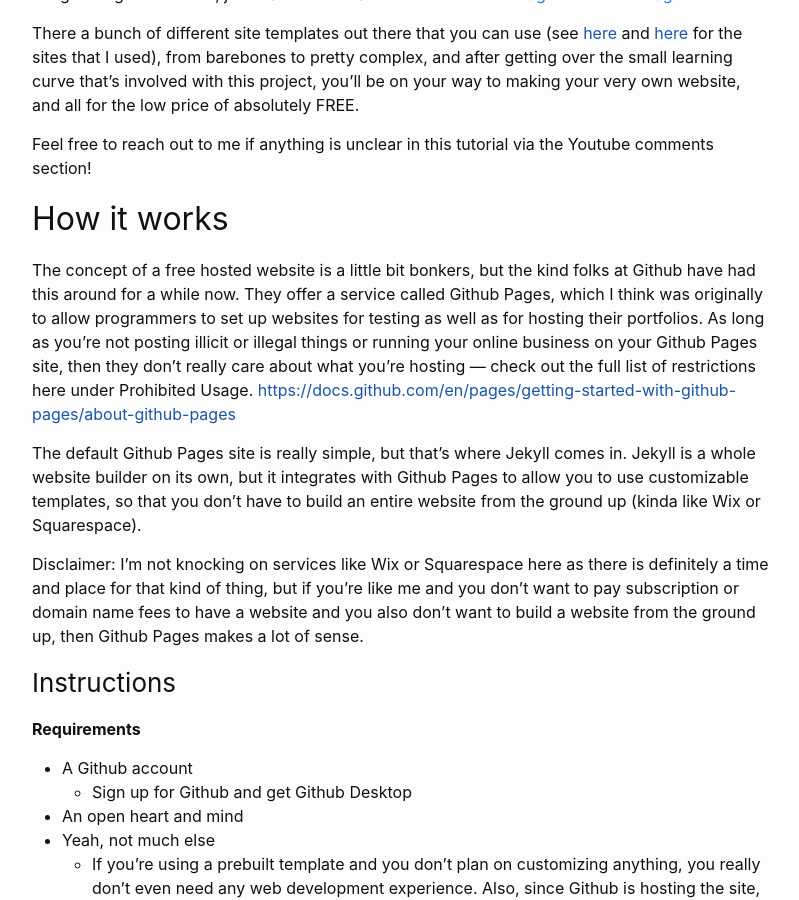
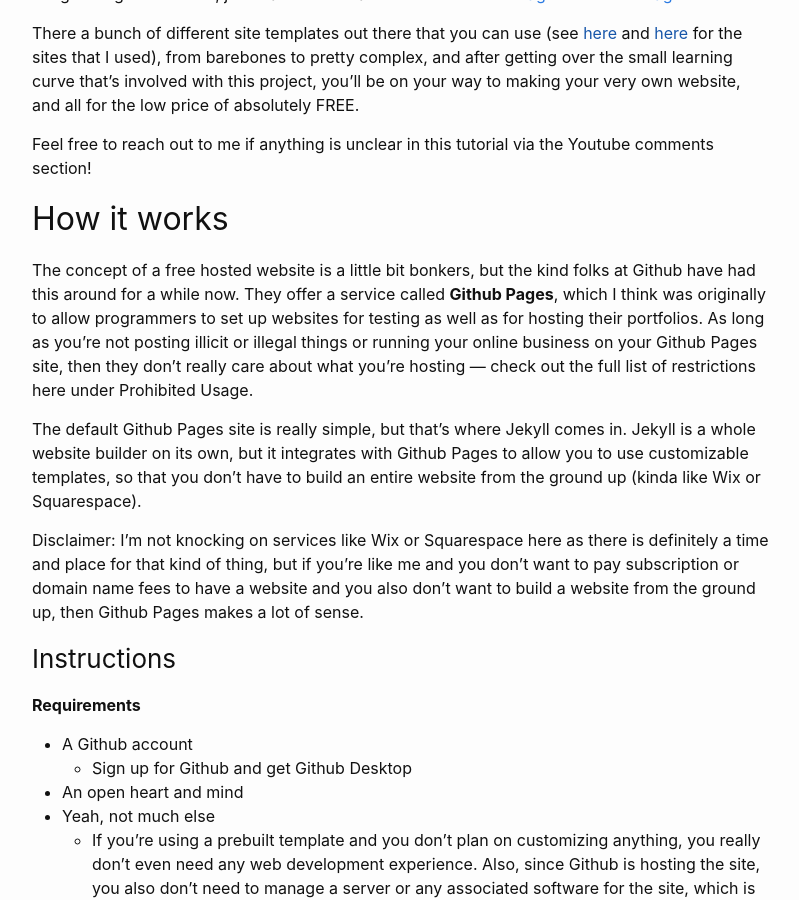
Before and after one commit to codingwatermelon/codingwatermelon.github.io, a Jekyll site: the page built from _posts/2022-02-26-how-to-make-a-free-website.md, in a window 1280 px wide and 900 px high, scrolled down 810 px. Shown: the whole window, without its empty margins (238-1037 px from the left). Built offline with Jekyll 4.4.1, drawn with Linux system fonts in a browser that asks for light colours.

Commit message:
Update 2022-02-26-how-to-make-a-free-website.md

````diff
--- a/_posts/2022-02-26-how-to-make-a-free-website.md
+++ b/_posts/2022-02-26-how-to-make-a-free-website.md
@@ -33,8 +33,7 @@ There a bunch of different site templates out there that you can use (see [here]
 Feel free to reach out to me if anything is unclear in this tutorial via the Youtube comments section!
 
 ## How it works
-
-The concept of a free hosted website is a little bit bonkers, but the kind folks at Github have had this around for a while now. They offer a service called Github Pages, which I think was originally to allow programmers to set up websites for testing as well as for hosting their portfolios. As long as you’re not posting illicit or illegal things or running your online business on your Github Pages site, then they don’t really care about what you’re hosting  — check out the full list of restrictions here under Prohibited Usage. [https://docs.github.com/en/pages/getting-started-with-github-pages/about-github-pages]()
+The concept of a free hosted website is a little bit bonkers, but the kind folks at Github have had this around for a while now. They offer a service called **Github Pages**, which I think was originally to allow programmers to set up websites for testing as well as for hosting their portfolios. As long as you’re not posting illicit or illegal things or running your online business on your Github Pages site, then they don’t really care about what you’re hosting  — check out the full list of restrictions here under Prohibited Usage.
 
 The default Github Pages site is really simple, but that’s where Jekyll comes in. Jekyll is a whole website builder on its own, but it integrates with Github Pages to allow you to use customizable templates, so that you don’t have to build an entire website from the ground up (kinda like Wix or Squarespace).
 
@@ -43,7 +42,6 @@ Disclaimer: I’m not knocking on services like Wix or Squarespace here as there
 ### Instructions
 
 **Requirements**
-
 - A Github account
     - Sign up for Github and get Github Desktop
 - An open heart and mind
@@ -51,7 +49,6 @@ Disclaimer: I’m not knocking on services like Wix or Squarespace here as there
     - If you’re using a prebuilt template and you don’t plan on customizing anything, you really don’t even need any web development experience. Also, since Github is hosting the site, you also don’t need to manage a server or any associated software for the site, which is amazing.
 
 **Tutorial**
-
 1. Install Jekyll
 Sources:
 - GitHub Pages docs:
@@ -92,61 +88,34 @@ Sources:
 
     bundle install
     ```
-    After that’s done, edit the `_config.yml` and add some of your info. This file contains some of the front facing site configurations.
-
-    You’re going to need to set up an authorization token to push your site up to Github, which you can read more about why this is necessary at this blog post [https://github.blog/2020-12-15-token-authentication-requirements-for-git-operations/](https://github.blog/2020-12-15-token-authentication-requirements-for-git-operations/). It basically is a way to authenticate yourself as the owner or authorized editor of your project without having to use your password. To do this, follow these steps (TODO). Save this for later in a text file, but don’t worry if you lose it because you can generate a new one using the same steps.
-
-    Now, push your edits up to Github using these commands
-
-    `git add .`
-
-    `git commit -m ""`, where -m refers to the message or comment to be associated with your edit
-
-    `git push -u origin master` (in this case, I specify the master branch, but you could change this to be a different branch if you wanted to host your site elsewhere in the repository. Read more about that here ("[Configuring a publishing source for your GitHub Pages site](https://docs.github.com/en/articles/configuring-a-publishing-source-for-your-github-pages-site#choosing-a-publishing-source)")
-
-    In the last command, you have to use that authorization token we generated earlier as it won’t let you use your regular Github password. Just paste that into the terminal using right click to paste, then you’re good to go.
-
-    You may have to wait up to 10 minutes for the site to be published, but it’ll eventually get there and you’ll have your brand-spanking new website there just waiting to be customized further.
+    - After that’s done, edit the `_config.yml` and add some of your info. This file contains some of the front facing site configurations.
+    - You’re going to need to set up an authorization token to push your site up to Github, which you can read more about why this is necessary at this blog post [https://github.blog/2020-12-15-token-authentication-requirements-for-git-operations/](https://github.blog/2020-12-15-token-authentication-requirements-for-git-operations/). It basically is a way to authenticate yourself as the owner or authorized editor of your project without having to use your password. To do this, follow these steps (TODO). Save this for later in a text file, but don’t worry if you lose it because you can generate a new one using the same steps.
+    - Now, push your edits up to Github using these commands
+        - `git add .`
+        - `git commit -m ""`, where -m refers to the message or comment to be associated with your edit
+        - `git push -u origin master` (in this case, I specify the master branch, but you could change this to be a different branch if you wanted to host your site elsewhere in the repository. Read more about that here ("[Configuring a publishing source for your GitHub Pages site](https://docs.github.com/en/articles/configuring-a-publishing-source-for-your-github-pages-site#choosing-a-publishing-source)")
+    - In the last command, you have to use that authorization token we generated earlier as it won’t let you use your regular Github password. Just paste that into the terminal using right click to paste, then you’re good to go.
+    - You may have to wait up to 10 minutes for the site to be published, but it’ll eventually get there and you’ll have your brand-spanking new website there just waiting to be customized further.
 
 2. Customize site
-
-    Some of you may want to stop here, because this is pretty much the way I’ve kept my blog aside from removing some unnecessary buttons and text. I’ll share some of my configurations with you here (TODO) if you want to replicate my nice clean blog. Also, this default theme is called Minimal Mistakes and you can find more about customizing it here: [https://mmistakes.github.io/minimal-mistakes/docs/quick-start-guide/](https://mmistakes.github.io/minimal-mistakes/docs/quick-start-guide/)
-
-    If you want to continue further (video game continue screen here) and make a site like this (end product with picture gallery), then stay tuned. Otherwise, check out how to make posts on my blog (TODO).
-
-    To make this artist portfolio site, I started with a base template provided by this site ([https://jekyllthemes.io/github-pages-themes](https://jekyllthemes.io/github-pages-themes)). There are some really cool looking templates, so if you’re willing to spend some bucks on a better base template, then this is a good site to start with. I’m not willing to spend bucks, so I started with the Gridster template that they provide [https://jekyllthemes.io/theme/gridster-jekyll-theme](https://jekyllthemes.io/theme/gridster-jekyll-theme) (https://github.com/DigitalMindCH/gridster-jekyll-theme).
-
-    All you have to do is clone the repository, then copy paste the contents into your own repository.
-
-    Then, the harder part is that you have to figure out how to customize it. With any of these templated sites, you have to figure out how it’s structured. Luckily, there’s documentation. Oh wait. There isn’t. Thank goodness somebody uploaded a copy of the original documentation , because it would’ve made this a lot harder to figure out even though it was still relatively difficult — I’ll blame that on my lack of web development skills.
-
-    The main things I had to do was to figure out (list format) how SVGs work and replace the default logo, figure out how how to remove text from the posts, and change around some of the site functionality. You might argue that it would’ve been easier to start this whole thing from scratch, but it’s far too late for that.
-
-    So, on to task 1 — creating my own SVG. I have a PNG and need to convert it to vector graphics (which, by the way, are super cool). Here are some videos and articles that I used to help me with that ([http://web.simmons.edu/~grovesd/comm328/modules/svg/creating-svgs](http://web.simmons.edu/~grovesd/comm328/modules/svg/creating-svgs), [https://www.youtube.com/watch?v=Ih0lhVLseu4](https://www.youtube.com/watch?v=Ih0lhVLseu4&list=LL&index=6)).
-
-    Positioning the SVG was hard because with the initial default settings, it was cutting off my logo. I had to play around with the sizing of it using this article ([https://css-tricks.com/scale-svg/](https://css-tricks.com/scale-svg/)), and you can actually use Inspect Element to make changes to it on the client side without having to upload it to Github and waiting for the changes to go through. I found that scaling my numbers up by 2/3s and positioning it accordingly made it perfect.
-
-    Then, I wanted to animate it, so it would do something when you hover over it. It turns out you have to edit the actual css parts of the site rather than through the usual templated parts — I’m assuming this is because when the site is built, code is not rendered the same in Github Pages as it would be if it were built like it was supposed to (more info on this). It’s a little bit harder to navigate this file since it has everything on one line, but it can be “beautified” using my text editor Atom (TODO).
-
-    Now the text shows up and when you hover over the SVG, which is a nice little touch.
-
-    Task 2 — removing text from the posts. This one was easier because all you have to do is modify the template that are used by each post, which in this case is located towards the bottom of `article-index.html`
-
-    [https://stackoverflow.com/questions/6169666/how-to-resize-an-image-to-fit-in-the-browser-window](https://stackoverflow.com/questions/6169666/how-to-resize-an-image-to-fit-in-the-browser-window)
-
-    [https://www.w3schools.com/howto/howto_css_image_center.asp](https://www.w3schools.com/howto/howto_css_image_center.asp)
-
-    Task 3 — creating an easy way to upload photos. This one requires me to make a script to resize photos upon posting.
-
-    TODO
-    Fix scaling on stacked layout
-
-    I had to do a lot of tweaking to the base templated site and thankfully it’s all documented in my Github commit trail (check that out here TODO).
-
+    - Some of you may want to stop here, because this is pretty much the way I’ve kept my blog aside from removing some unnecessary buttons and text. I’ll share some of my configurations with you here (TODO) if you want to replicate my nice clean blog. Also, this default theme is called Minimal Mistakes and you can find more about customizing it here: [https://mmistakes.github.io/minimal-mistakes/docs/quick-start-guide/](https://mmistakes.github.io/minimal-mistakes/docs/quick-start-guide/)
+    - If you want to continue further (video game continue screen here) and make a site like this (end product with picture gallery), then stay tuned. Otherwise, check out how to make posts on my blog (TODO).
+    - To make this artist portfolio site, I started with a base template provided by this site ([https://jekyllthemes.io/github-pages-themes](https://jekyllthemes.io/github-pages-themes)). There are some really cool looking templates, so if you’re willing to spend some bucks on a better base template, then this is a good site to start with. I’m not willing to spend bucks, so I started with the Gridster template that they provide [https://jekyllthemes.io/theme/gridster-jekyll-theme](https://jekyllthemes.io/theme/gridster-jekyll-theme) (https://github.com/DigitalMindCH/gridster-jekyll-theme).
+    - All you have to do is clone the repository, then copy paste the contents into your own repository.
+    - Then, the harder part is that you have to figure out how to customize it. With any of these templated sites, you have to figure out how it’s structured. Luckily, there’s documentation. Oh wait. There isn’t. Thank goodness somebody uploaded a copy of the original documentation , because it would’ve made this a lot harder to figure out even though it was still relatively difficult — I’ll blame that on my lack of web development skills.
+    - The main things I had to do was to figure out (list format) how SVGs work and replace the default logo, figure out how how to remove text from the posts, and change around some of the site functionality. You might argue that it would’ve been easier to start this whole thing from scratch, but it’s far too late for that.
+    - So, on to task 1 — creating my own SVG. I have a PNG and need to convert it to vector graphics (which, by the way, are super cool). Here are some videos and articles that I used to help me with that ([http://web.simmons.edu/~grovesd/comm328/modules/svg/creating-svgs](http://web.simmons.edu/~grovesd/comm328/modules/svg/creating-svgs), [https://www.youtube.com/watch?v=Ih0lhVLseu4](https://www.youtube.com/watch?v=Ih0lhVLseu4&list=LL&index=6)).
+        - Positioning the SVG was hard because with the initial default settings, it was cutting off my logo. I had to play around with the sizing of it using this article ([https://css-tricks.com/scale-svg/](https://css-tricks.com/scale-svg/)), and you can actually use Inspect Element to make changes to it on the client side without having to upload it to Github and waiting for the changes to go through. I found that scaling my numbers up by 2/3s and positioning it accordingly made it perfect.
+        - Then, I wanted to animate it, so it would do something when you hover over it. It turns out you have to edit the actual css parts of the site rather than through the usual templated parts — I’m assuming this is because when the site is built, code is not rendered the same in Github Pages as it would be if it were built like it was supposed to (more info on this). It’s a little bit harder to navigate this file since it has everything on one line, but it can be “beautified” using my text editor Atom (TODO).
+        - Now the text shows up and when you hover over the SVG, which is a nice little touch.
+    - Task 2 — removing text from the posts. This one was easier because all you have to do is modify the template that are used by each post, which in this case is located towards the bottom of `article-index.html`
+      - [https://stackoverflow.com/questions/6169666/how-to-resize-an-image-to-fit-in-the-browser-window](https://stackoverflow.com/questions/6169666/how-to-resize-an-image-to-fit-in-the-browser-window)
+      - [https://www.w3schools.com/howto/howto_css_image_center.asp](https://www.w3schools.com/howto/howto_css_image_center.asp)
+    - Task 3 — creating an easy way to upload photos. This one requires me to make a script to resize photos upon posting.
+      - TODO Fix scaling on stacked layout
+      - I had to do a lot of tweaking to the base templated site and thankfully it’s all documented in my Github commit trail (check that out here TODO).
 3. Using and maintaining the site
-
-    Now the site is complete, we just need to maintain it by uploading new posts to the posts directory and images to the images directory. And that’s basically it!
-
+    - Now the site is complete, we just need to maintain it by uploading new posts to the posts directory and images to the images directory. And that’s basically it!
 
 ### Conclusion
 I learned a lot during this project and I hope you did too! Github Pages is definitely a cool service that Github offers and I want more people to take advantage of it. Let me know if you have any ideas for other things that you would want to see in a Github Pages site and I'll be sure to reply! Leave a like if you liked this video and thanks very much for watching!
````
Also changed, not shown: other parts of _posts/2022-02-26-how-to-make-a-free-website.md (+5 -6 lines).
